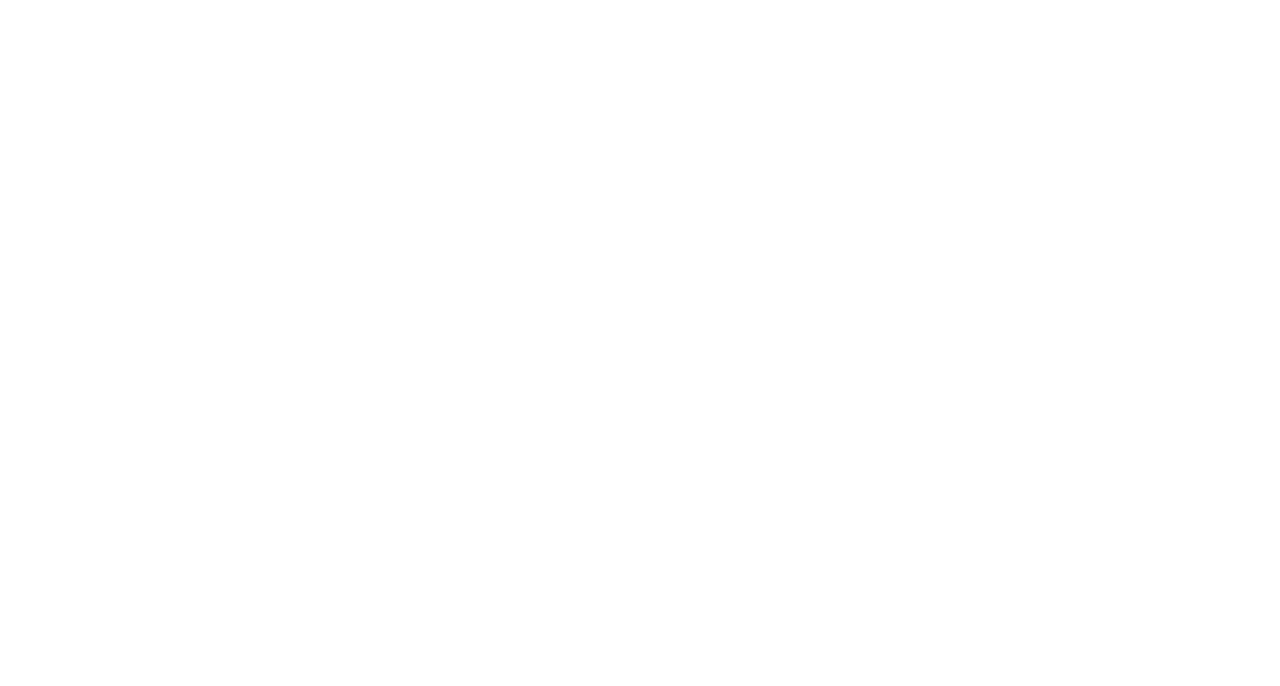
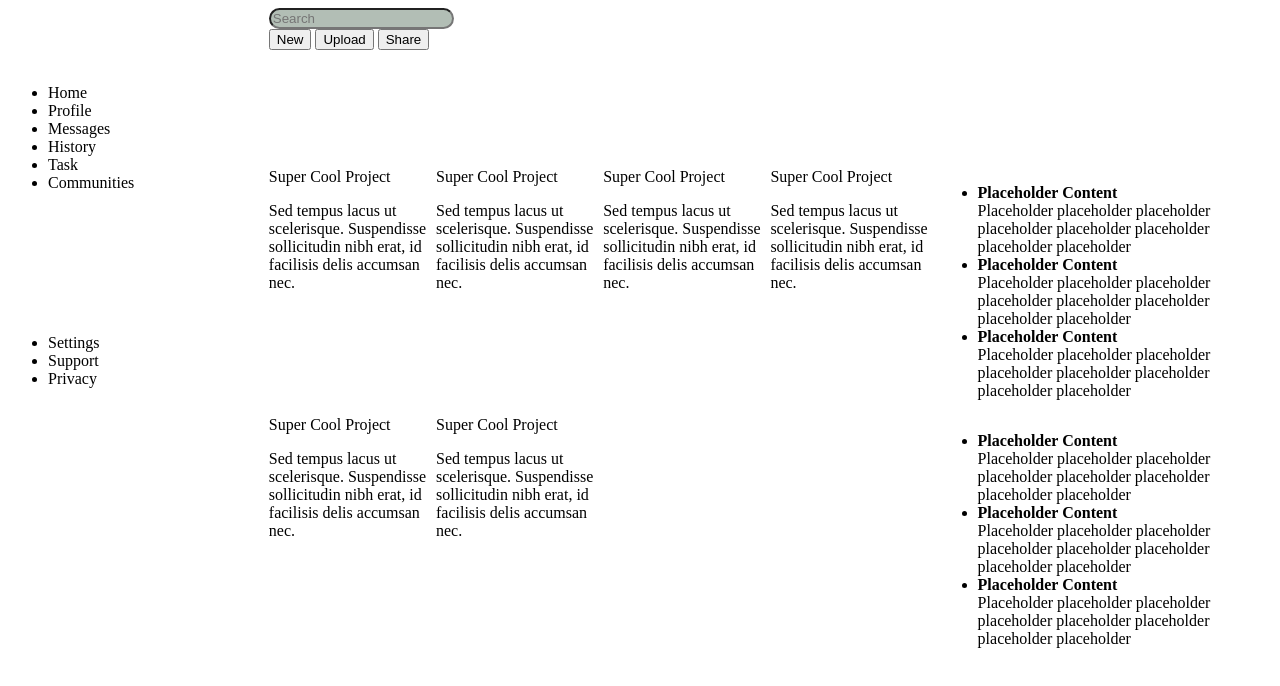
Before and after one commit to Roc327/admin-dashboard, a plain HTML site: page index.html in a window 1280 px wide. Drawn offline with Linux system fonts and the light colour scheme.

Commit message:
fleshed out sample content and added css for aligning

```diff
--- a/css/style.css
+++ b/css/style.css
@@ -0,0 +1,42 @@
+.container {
+  display: grid;
+  grid-template-columns: 1fr 4fr;
+  grid-template-rows: 150px 4fr;
+  gap: 10px;
+}
+:w .container div {
+  border: 1px black solid;
+}
+
+.sidebar {
+  grid-column-start: 1;
+  grid-column-end: 2;
+  grid-row: 1 / 3;
+  display: grid;
+  grid-template-rows: 60px 250px 1fr;
+}
+
+.main-content {
+  grid-column: 2;
+  display: grid;
+  grid-template-columns: 2fr 1fr;
+}
+
+#projects {
+  grid-row: 1 / 3;
+  display: grid;
+  grid-template-columns: repeat(auto-fit, minmax(150px, 1fr));
+}
+
+#announcements {
+  grid-column-start: 2;
+}
+
+#trending {
+  grid-column-start: 2;
+}
+
+#search {
+  border-radius: 12px;
+  background-color: #b2beb5;
+}
--- a/index.html
+++ b/index.html
@@ -6,6 +6,131 @@
     <title>Admin Dashboard</title>
   </head>
   <body>
-    <div class="container"></div>
+    <div class="container">
+      <div class="sidebar">
+        <div id="sidebar-brand"></div>
+        <div id="sidebar-nav">
+          <ul id="nav-list">
+            <li>Home</li>
+            <li>Profile</li>
+            <li>Messages</li>
+            <li>History</li>
+            <li>Task</li>
+            <li>Communities</li>
+          </ul>
+        </div>
+        <div id="setting-suport">
+          <ul id="settings-list">
+            <li>Settings</li>
+            <li>Support</li>
+            <li>Privacy</li>
+          </ul>
+        </div>
+      </div>
+      <div class="header">
+        <div id="search-bar">
+          <form action="test.com/path" method="post">
+            <input
+              type="search"
+              id="search"
+              name="search"
+              placeholder="Search"
+              spellcheck="true"
+            />
+          </form>
+        </div>
+        <div id="user-info-small"></div>
+        <div id="user-info-big"></div>
+        <div id="butons">
+          <input type="button" value="New" />
+          <input type="button" value="Upload" />
+          <input type="button" value="Share" />
+        </div>
+      </div>
+      <div class="main-content">
+        <div id="projects">
+          <div class="project">
+            <span class="proj-header">Super Cool Project</span>
+            <p class="proj-discription">
+              Sed tempus lacus ut scelerisque. Suspendisse sollicitudin nibh
+              erat, id facilisis delis accumsan nec.
+            </p>
+          </div>
+          <div class="project">
+            <span class="proj-header">Super Cool Project</span>
+            <p class="proj-discription">
+              Sed tempus lacus ut scelerisque. Suspendisse sollicitudin nibh
+              erat, id facilisis delis accumsan nec.
+            </p>
+          </div>
+          <div class="project">
+            <span class="proj-header">Super Cool Project</span>
+            <p class="proj-discription">
+              Sed tempus lacus ut scelerisque. Suspendisse sollicitudin nibh
+              erat, id facilisis delis accumsan nec.
+            </p>
+          </div>
+          <div class="project">
+            <span class="proj-header">Super Cool Project</span>
+            <p class="proj-discription">
+              Sed tempus lacus ut scelerisque. Suspendisse sollicitudin nibh
+              erat, id facilisis delis accumsan nec.
+            </p>
+          </div>
+          <div class="project">
+            <span class="proj-header">Super Cool Project</span>
+            <p class="proj-discription">
+              Sed tempus lacus ut scelerisque. Suspendisse sollicitudin nibh
+              erat, id facilisis delis accumsan nec.
+            </p>
+          </div>
+          <div class="project">
+            <span class="proj-header">Super Cool Project</span>
+            <p class="proj-discription">
+              Sed tempus lacus ut scelerisque. Suspendisse sollicitudin nibh
+              erat, id facilisis delis accumsan nec.
+            </p>
+          </div>
+        </div>
+        <div id="announcements">
+          <ul>
+            <li>
+              <strong>Placeholder Content</strong><br />Placeholder placeholder
+              placeholder placeholder placeholder placeholder placeholder
+              placeholder
+            </li>
+            <li>
+              <strong>Placeholder Content</strong><br />Placeholder placeholder
+              placeholder placeholder placeholder placeholder placeholder
+              placeholder
+            </li>
+            <li>
+              <strong>Placeholder Content</strong><br />Placeholder placeholder
+              placeholder placeholder placeholder placeholder placeholder
+              placeholder
+            </li>
+          </ul>
+        </div>
+        <div id="trending">
+          <ul>
+            <li>
+              <strong>Placeholder Content</strong><br />Placeholder placeholder
+              placeholder placeholder placeholder placeholder placeholder
+              placeholder
+            </li>
+            <li>
+              <strong>Placeholder Content</strong><br />Placeholder placeholder
+              placeholder placeholder placeholder placeholder placeholder
+              placeholder
+            </li>
+            <li>
+              <strong>Placeholder Content</strong><br />Placeholder placeholder
+              placeholder placeholder placeholder placeholder placeholder
+              placeholder
+            </li>
+          </ul>
+        </div>
+      </div>
+    </div>
   </body>
 </html>
```
